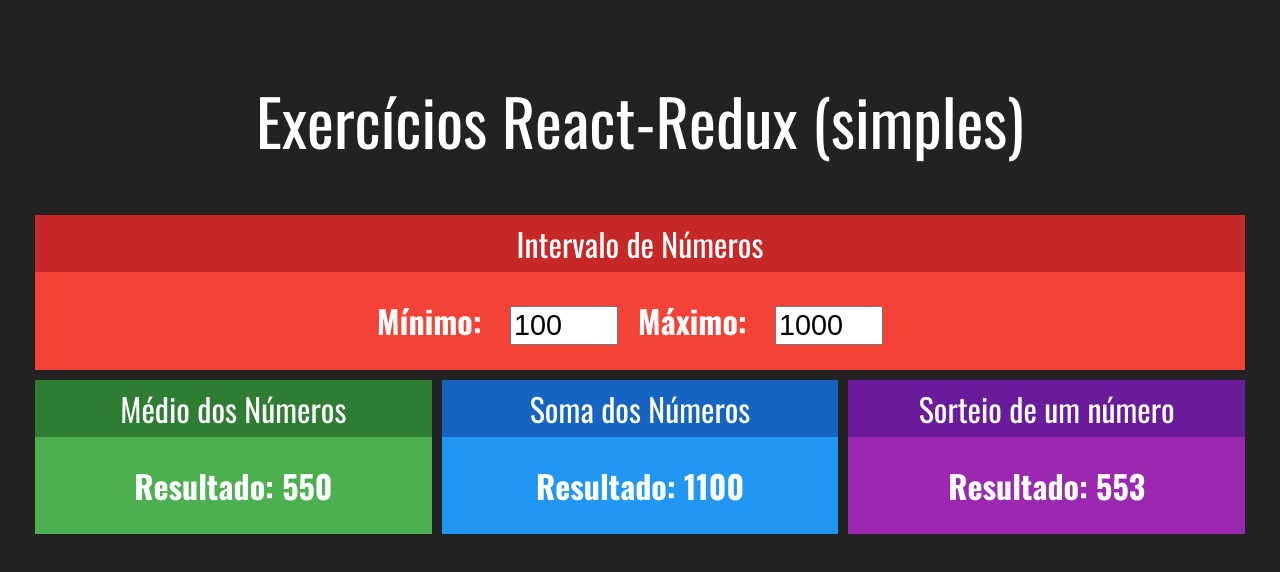
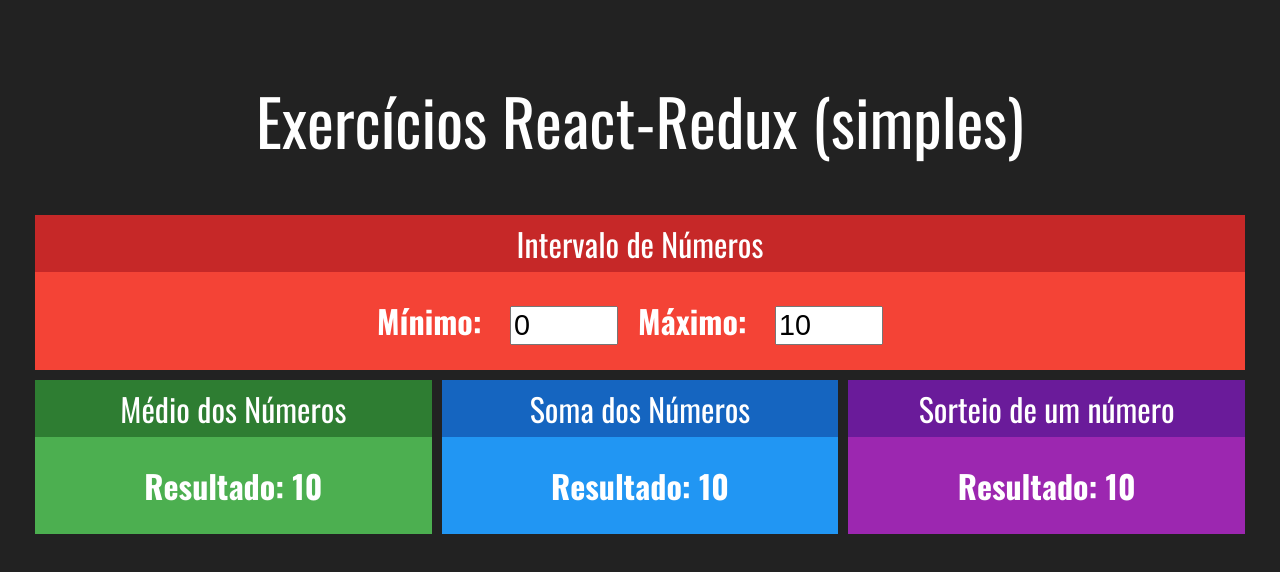
Before and after one commit to a124fr/redux-simples, a React (Create React App) app: page / in a window 1280 px wide. Shown: the top 572 px of the page. Built offline with nearby package versions, Linux system fonts and the light colour scheme.

Commit message:
Removido solução - Implementando sem Redux

```diff
--- a/src/App.js
+++ b/src/App.js
@@ -1,26 +1,21 @@
 import './App.css';
-import React, { useState } from 'react';
+import React from 'react';
 import Intervalo from './components/Intervalo';
 import Media from './components/Media';
 import Soma from './components/Soma';
 import Sorteio from './components/Sorteio';
 
 function App() {
-
-    const [min, setMin] = useState(100);
-    const [max, setMax] = useState(1000);
-
     return (
         <div className="App">
             <h1>Exercícios React-Redux (simples)</h1>
             <div className='linha'>
-                <Intervalo min={min} max={max}
-                    onMinChanged={setMin} onMaxChanged={setMax}></Intervalo>
+                <Intervalo></Intervalo>
             </div>
             <div className='linha'>
-                <Media min={min} max={max}></Media>
-                <Soma min={min} max={max}></Soma>
-                <Sorteio min={min} max={max}></Sorteio>
+                <Media></Media>
+                <Soma></Soma>
+                <Sorteio></Sorteio>
             </div>
         </div>
     );
--- a/src/components/Intervalo.jsx
+++ b/src/components/Intervalo.jsx
@@ -3,17 +3,16 @@
 import Card from './Card'
 
 export default props => {
-    const {min, max} = props;
     return (
         <Card title='Intervalo de Números' red>
             <div className='Intervalo'>
                 <span>
                     <strong>Mínimo: </strong>
-                    <input type='number' value={min} onChange={e => props.onMinChanged(+e.target.value)} />
+                    <input type='number' value={0} readOnly />
                 </span>
                 <span>
                     <strong>Máximo: </strong>
-                    <input type='number' value={max} onChange={e => props.onMaxChanged(+e.target.value)} />
+                    <input type='number' value={10} readOnly />
                 </span>
             </div>
         </Card>
--- a/src/components/Media.jsx
+++ b/src/components/Media.jsx
@@ -2,13 +2,12 @@
 import Card from './Card'
 
 export default props => {
-    const {min, max} = props;
     return (
         <Card title='Médio dos Números' green>
             <div>
                 <span>
                     <strong>Resultado: </strong>
-                    <strong>{(max + min) / 2}</strong>
+                    <strong>{10}</strong>
                 </span>
             </div>
         </Card>
--- a/src/components/Soma.jsx
+++ b/src/components/Soma.jsx
@@ -2,13 +2,12 @@
 import Card from './Card'
 
 export default props => {
-    const {min, max} = props;
     return (
         <Card title='Soma dos Números' blue>
             <div>
                 <span>
                     <strong>Resultado: </strong>
-                    <strong>{max + min}</strong>
+                    <strong>{10}</strong>
                 </span>
             </div>
         </Card>
--- a/src/components/Sorteio.jsx
+++ b/src/components/Sorteio.jsx
@@ -2,14 +2,12 @@
 import Card from './Card'
 
 export default props => {
-    const {min, max} = props;
-    const aleatorio = parseInt(Math.random() * (max - min)) + min
     return (
         <Card title='Sorteio de um número' purple>
             <div>
                 <span>
                     <strong>Resultado: </strong>
-                    <strong>{aleatorio}</strong>
+                    <strong>{10}</strong>
                 </span>
             </div>
         </Card>
```
